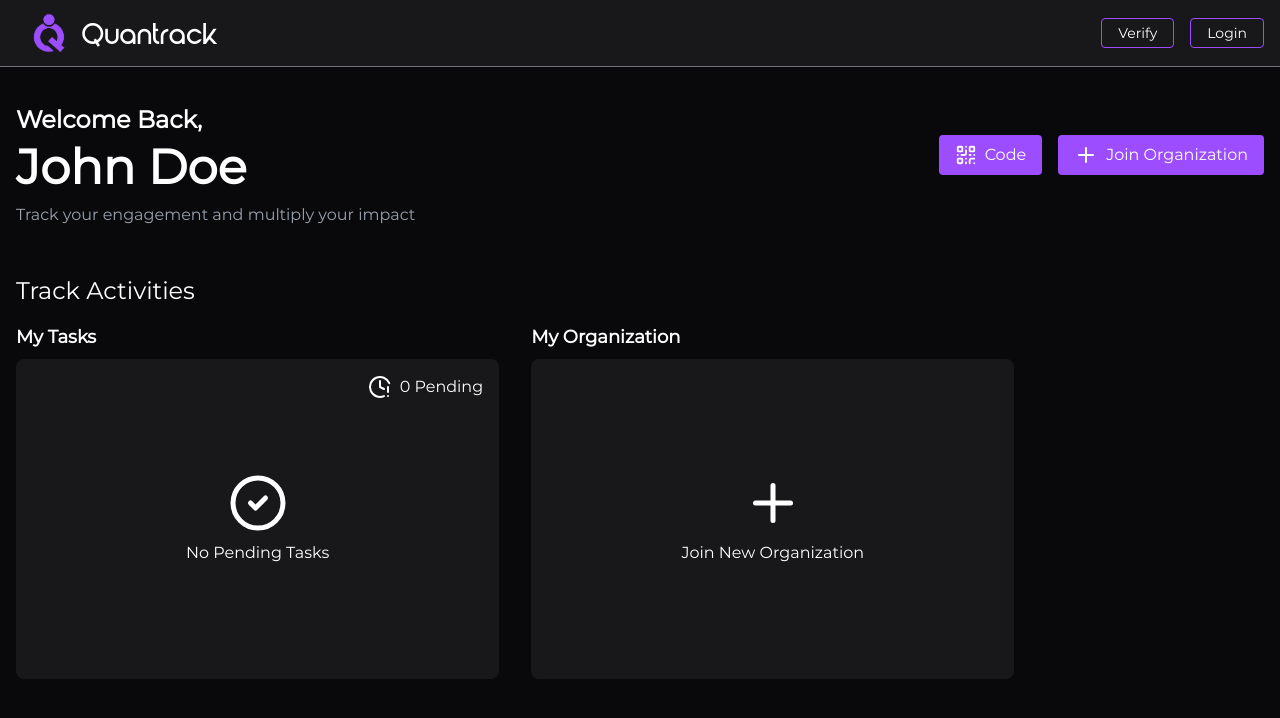
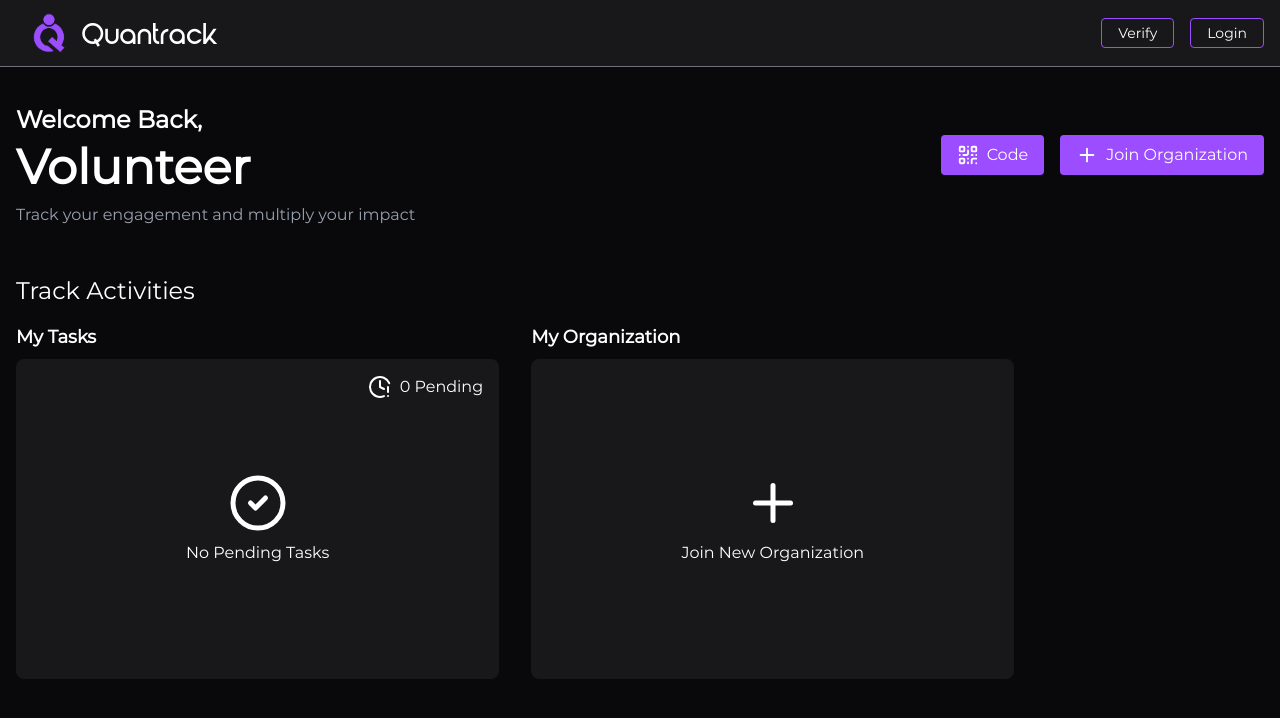
Before and after one commit to kalebada/Quantrack-v2.0, a React app in the folder frontend/: page /volunteer in a window 1280 px wide. Shown: the top 718 px of the page. Built offline with nearby package versions, Linux system fonts and the light colour scheme; no server answers; the HTML template or start-up script is replaced by a standard one.

Commit message:
Updated volunteer file

```diff
--- a/frontend/src/Pages/Volunteer.jsx
+++ b/frontend/src/Pages/Volunteer.jsx
@@ -3,18 +3,20 @@ import NavBar from '../Components/NavBar'
 import {QrCode,Plus,ClockAlert,CircleCheck} from 'lucide-react';
 
 const Volunteer = () => {
+    // TEMPORARY (replace after backend integration)
+  const userName = "Volunteer";
   return (
     <div className='h-auto w-full'>
         <NavBar/>
         <div className='min-h-screen w-full bg-zinc-950 flex flex-col justify-start items-start gap-8 md:gap-16 lg:gap-12 px-4 py-4'>
             <div className='w-full flex flex-col lg:flex-row items-start justify-center lg:justify-between lg:items-center gap-4 md:gap-6 lg:gap-4'>
                 <div className='w-full flex flex-col justify-center items-start gap-2 md:gap-4 lg:gap-2'>
-                    <h1 className='font-[montserrat] text-white text-4xl md:text-5xl lg:text-5xl font-bold leading-14'><span className='text-2xl'>Welcome Back,</span><br/>John Doe</h1>
+                    <h1 className='font-[montserrat] text-white text-4xl md:text-5xl lg:text-5xl font-bold leading-14'><span className='text-2xl'>Welcome Back,</span><br/>{userName}</h1>
                     <h2 className='text-gray-400 font-[montserrat] w-[90%] md:text-xl lg:text-base'>Track your engagement and multiply your impact</h2>
                 </div>
                 <div className='w-full flex justify-start lg:justify-end items-center gap-2 lg:gap-4 text-white md:text-xl lg:text-base'>
                     <button className=' bg-[#9B4DFF] px-4 py-2 rounded font-[montserrat] flex justify-center items-center gap-2 cursor-pointer'><QrCode size={22} />Code</button>
-                    <button className=' bg-[#9B4DFF] px-4 py-2 rounded font-[montserrat] flex justify-center items-center gap-2 size={22} cursor-pointer'><Plus />Join Organization</button>
+                    <button className=' bg-[#9B4DFF] px-4 py-2 rounded font-[montserrat] flex justify-center items-center gap-2 cursor-pointer'><Plus size={22}  />Join Organization</button>
                 </div>
             </div>
             <div className='w-full flex flex-col justify-start items-start text-white gap-4'>
```
